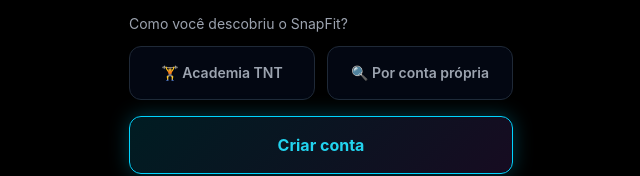
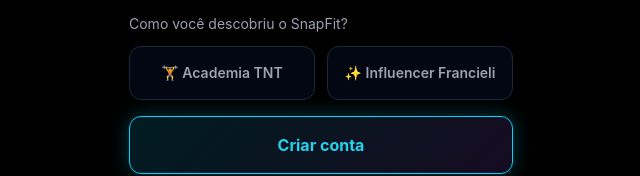
Before and after one commit to galvaoalanvinicius-bit/SnapFit, a Next.js app: page /register in a window 1280 px wide. Shown: the part 537-713 px from the top of the page, without its empty margins (319-959 px from the left). Built offline with nearby package versions, Linux system fonts and the light colour scheme; no server answers.

Commit message:
install html2canvas

```diff
--- a/app/admin/page.tsx
+++ b/app/admin/page.tsx
@@ -179,7 +179,7 @@
             { label: 'Total de usuários', value: stats.total, color: 'text-white' },
             { label: 'Assinaturas ativas', value: stats.ativos, color: 'text-green-400' },
             { label: 'Academia TNT', value: stats.academia, color: 'text-cyan-400' },
-            { label: 'Por conta própria', value: stats.sozinho, color: 'text-purple-400' },
+            { value: 'influencer_francieli', label: `✨ Francieli (${stats.francieli})` },
           ].map(s => (
             <div key={s.label} className="glass-card rounded-xl p-4 text-center border border-gray-800">
               <p className={`text-3xl font-black ${s.color}`}>{s.value}</p>
@@ -202,7 +202,7 @@
           {[
             { value: 'all', label: `Todos (${users.length})` },
             { value: 'academia_tnt', label: `🏋️ Academia TNT (${stats.academia})` },
-            { value: 'sozinho', label: `🔍 Própria (${stats.sozinho})` },
+            { value: 'influencer_francieli', label: `✨ Francieli (${stats.francieli})` },
           ].map(f => (
             <button
               key={f.value}
--- a/app/register/page.tsx
+++ b/app/register/page.tsx
@@ -75,7 +75,7 @@
             <div className="grid grid-cols-2 gap-3">
               {[
                 { value: 'academia_tnt', label: '🏋️ Academia TNT' },
-                { value: 'sozinho', label: '🔍 Por conta própria' },
+                { value: 'influencer_francieli', label: '✨ Influencer Francieli' },
               ].map(opt => (
                 <button
                   key={opt.value}
```
